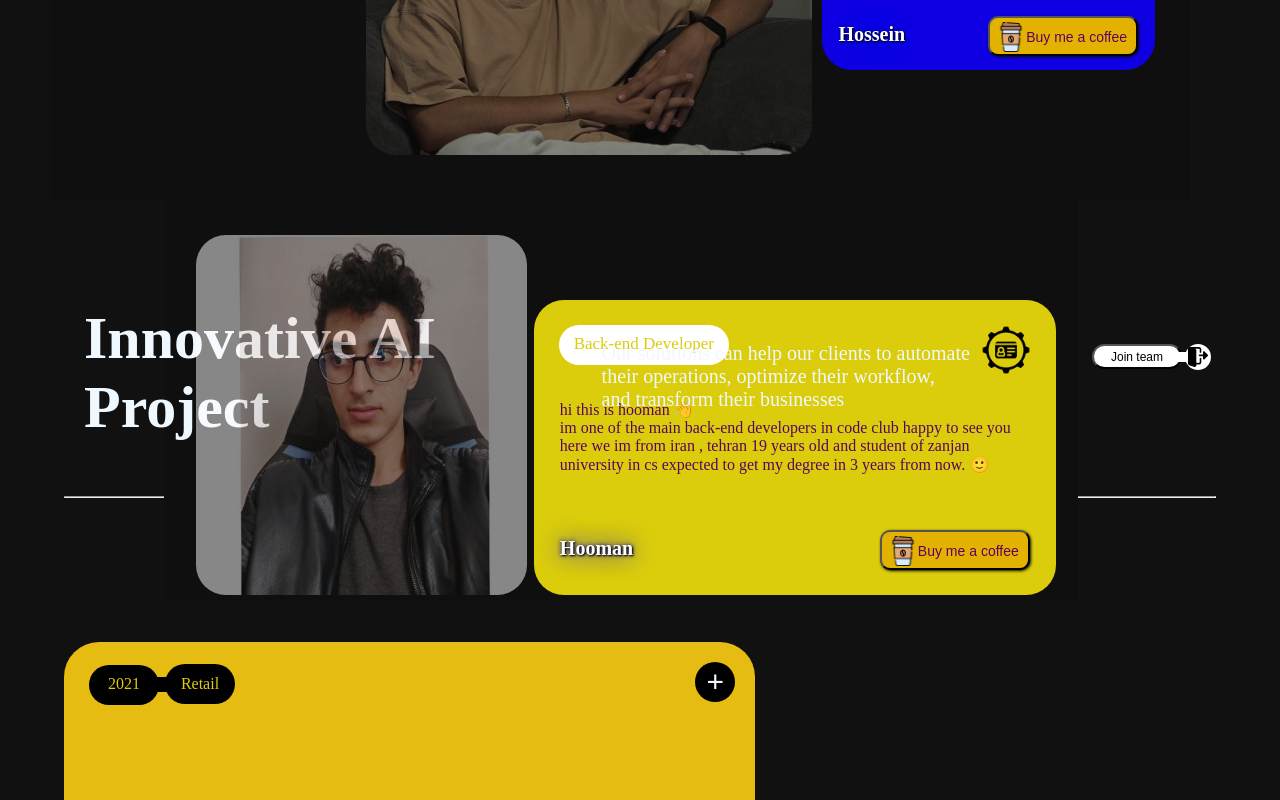
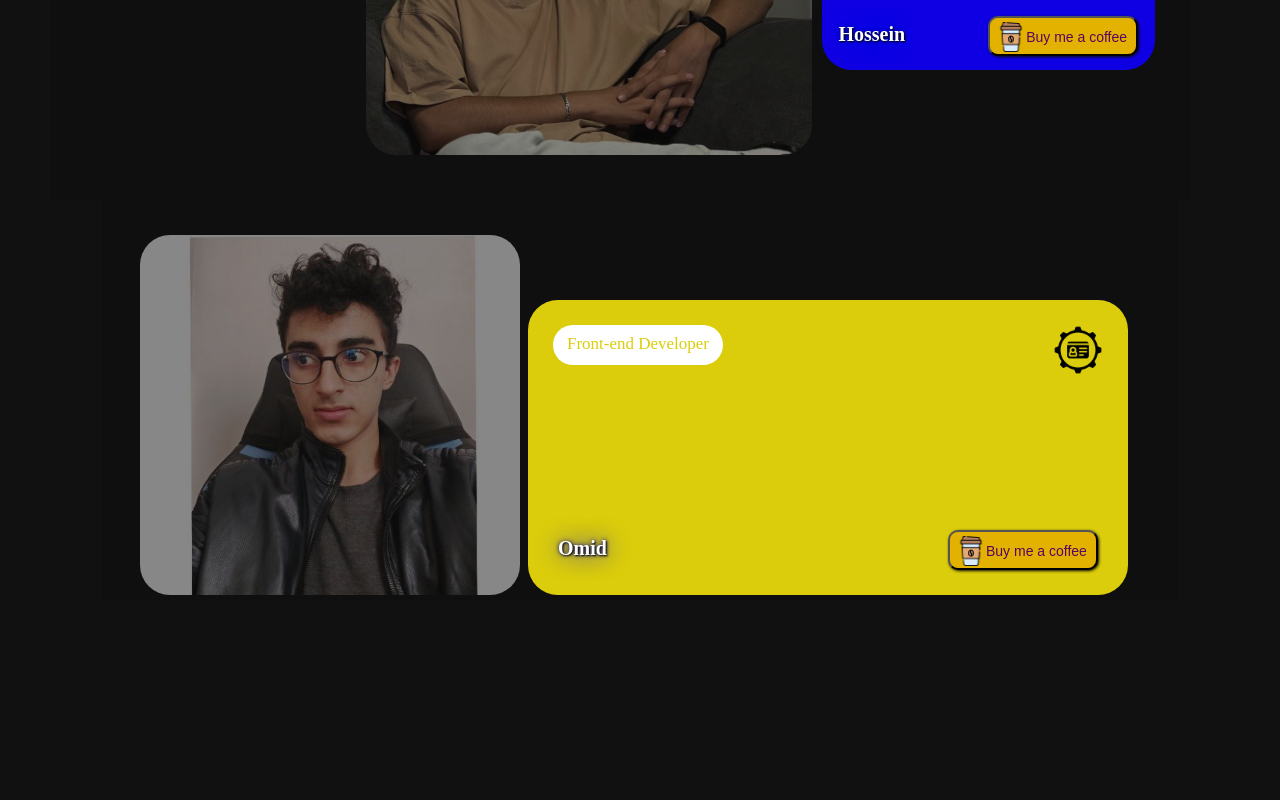
Before and after one commit to github-amirhossein/simple-dev-blog, a React (Vite) app: page / in a window 1280 px wide. Shown: the part 1509-2309 px from the top of the page. Built offline with nearby package versions, Linux system fonts and the light colour scheme.

Commit message:
Update about.jsx

```diff
--- a/src/components/about.jsx
+++ b/src/components/about.jsx
@@ -82,7 +82,7 @@ export default function  About(){
 
 
     <p className='mar-but'>
-    Computer engineering student of Mazandaran University of Science and Technology. <br />
+    Computer engineering student of Mazandaran University of Science and Technology.💻 <br />
     Front End in the Code Club team.
      </p>
      <h2>
@@ -132,6 +132,7 @@ export default function  About(){
     </div>
 
 
+  </div>
 
 
   <div className="body-about-developer">
@@ -140,7 +141,7 @@ export default function  About(){
     </div>
     <div className="about-matn-developer">
       <div className="masol">
-        <p>Back-end Developer</p>
+        <p>Front-end Developer</p>
       </div>
       <div className="card">
       <img src={imgr1} alt="prooof" />
@@ -149,12 +150,11 @@ export default function  About(){
     <div className="matn-developer-p">
 
 
-    <p> hi this is hooman <span>👋</span> <br />
-    im one of the main back-end developers in code club happy to see you here we im from iran
-     , tehran 19 years old and student of zanjan university in cs expected to get my degree in 3 years from now. <span>🙂</span>
-     </p>
+    <p>
+
+    </p>
      <h2>
-      Hooman
+      Omid
      </h2>
      <button>
      <img src={imgr2} alt="prooof" />
@@ -162,17 +162,13 @@ export default function  About(){
      </button>
 
     </div>
+
     </div>
-
-
-  </div>
 
 
 
 
-
-
-
+    </div>
 
 
   </div>
@@ -252,7 +248,6 @@ export default function  About(){
 
 
 
-    </div>
 
 
 
```
